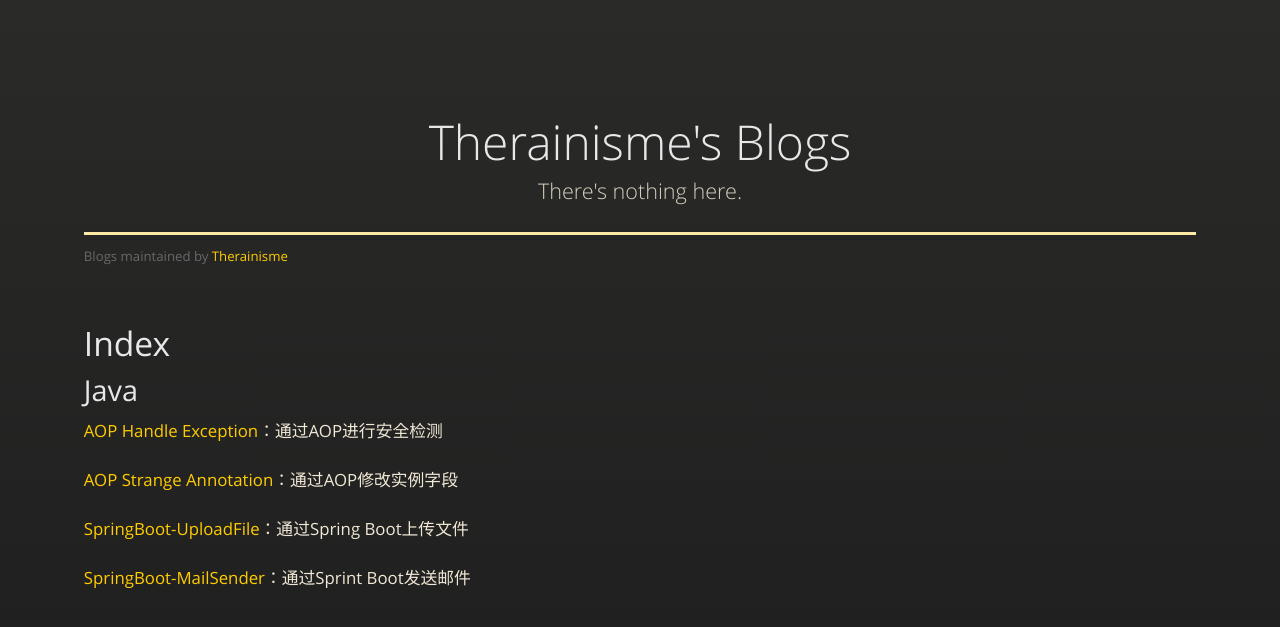
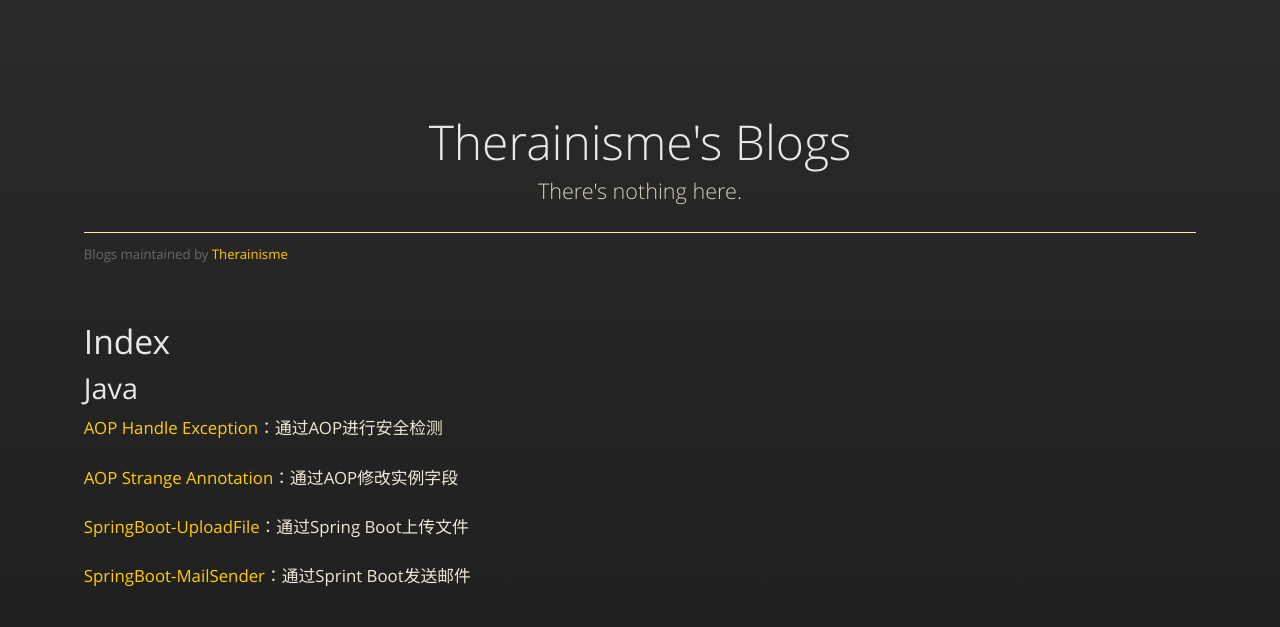
Before and after one commit to Therainisme/blog, a Jekyll site: the page built from index.md, in a window 1280 px wide. Shown: the top 627 px of the page. Built offline with Jekyll 4.4.1, drawn with Linux system fonts in a browser that asks for light colours; our own code applies the rules of GitHub Pages for plain Markdown files.

Commit message:
modified css style

```diff
--- a/assets/css/style.scss
+++ b/assets/css/style.scss
@@ -18,4 +18,5 @@ code{
 
 hr{
     background: #ffeaa7;
+    height: 1px;
 }
```
